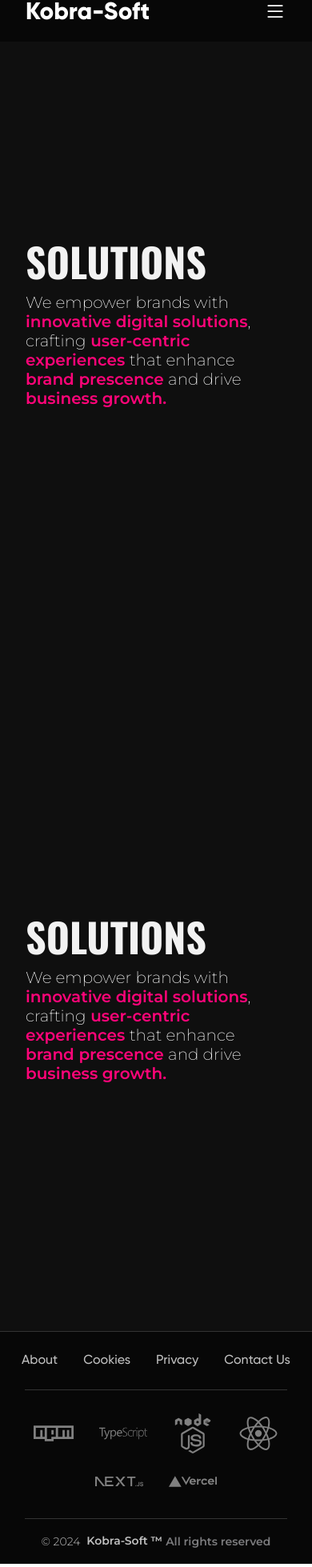
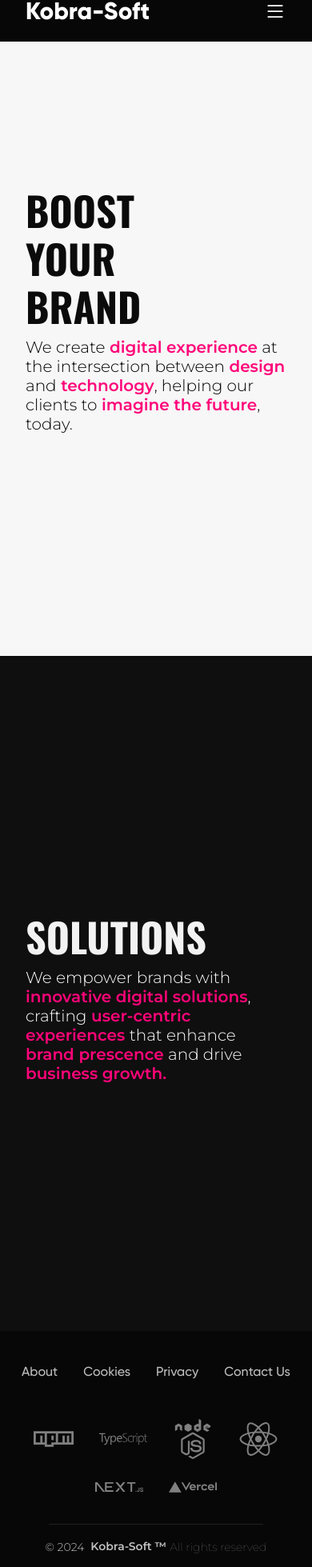
Before and after one commit to Kobra-soft/ks_profile_app, a Next.js app: page / in a window 390 px wide. Shown: the part 24-1983 px from the top of the page at 80% size. Built offline with nearby package versions, Linux system fonts and the light colour scheme.

Commit message:
Containers Content - ToScroll

```diff
--- a/app/globals.css
+++ b/app/globals.css
@@ -116,6 +116,13 @@ h2 {
   animation: colorChange 8s forwards infinite;
 }
 
+.h2a {
+  font-family: 'Oswald-Bold', sans-serif;
+  color: white;
+  line-height: 1.2;
+  animation: colorChange2 8s forwards infinite;
+}
+
 /* // PARAGRAPH FONT */
 h3 {
   font-family: 'Montserrat-VariableFont_wght', sans-serif;
@@ -181,7 +188,7 @@ footer {
 
 @keyframes colorChange2 {
   from {
-    color: #ffffff;
+    color: #cacaca;
   }
 
   to {
@@ -189,7 +196,7 @@ footer {
   }
 
   from {
-    color: #ffffff;
+    color: #cacaca;
   }
 
   to {
--- a/app/page.tsx
+++ b/app/page.tsx
@@ -103,22 +103,23 @@ export default function Home() {
       {/* // Container for the main content */}
       <div
         id="section1"
-        className="main_container_div pt-80
-      bg-[#0f0f0f] h-screen w-full px-8 lg:pl-[12.5rem]"
+        className="main_container_div pt-64
+      bg-[#f7f7f7] h-screen w-full px-8 lg:pl-[12.5rem]"
       >
-        <h2 className="text-[50px] md:text-[50px] lg:text-[120px] mb-2.5 cursor-pointer">
-          SOLUTIONS
+      <h2 className="h2a w-52 text-[50px] md:text-[50px] lg:text-[120px] mb-2.5 cursor-pointer">
+          BOOST YOUR BRAND
         </h2>
 
         <h3
-          className="text-[20px] md:text-[20px] lg:text-[33px] font-extralight text-[#ffffff]
+          className="text-[20px] md:text-[20px] lg:text-[33px] font-light text-[#000000]
         md:w-[60%]  xl:w-[45%]"
         >
-          We empower brands with{" "}
-          <span className="">innovative digital solutions</span>, crafting
-          <span className=""> user-centric experiences </span>
-          that enhance <span className="">brand prescence </span>and drive
-          <span className=""> business growth.</span>
+          We create
+          <span className=""> digital experience</span> at the intersection
+          between
+          <span className=""> design </span>
+          and<span className=""> technology</span>, helping our clients to
+          <span className=""> imagine the future</span>, today.
         </h3>
       </div>
 
@@ -150,11 +151,11 @@ export default function Home() {
         </h2>
 
         <h3
-          className="text-[20px] md:text-[20px] lg:text-[33px] font-extralight text-[#ffffff]
+          className="text-[20px] md:text-[20px] lg:text-[33px] font-light text-[#ffffff]
         md:w-[60%]  xl:w-[45%]"
         >
-          We empower brands with{" "}
-          <span className="">innovative digital solutions</span>, crafting
+          We empower brands with
+          <span className=""> innovative digital solutions</span>, crafting
           <span className=""> user-centric experiences </span>
           that enhance <span className="">brand prescence </span>and drive
           <span className=""> business growth.</span>
@@ -308,11 +309,11 @@ export default function Home() {
         py-0 w-full
         header-footer-background-colour
         block md:block xl:hidden
-        border-t border-[#333333]"
+       "
       >
-        <div className="flex flex-col justify-center items-center h-full pt-6">
+        <div className="flex flex-col justify-center items-center h-full pt-10">
           <div className="flex gap-8 items-center text-white/75">
-            <a href="#" className="hover:text-[#ff0479] hover-underline">
+            <a href="" className="hover:text-[#ff0479] hover-underline">
               About
             </a>
             <a href="#" className="hover:text-[#ff0479] hover-underline">
@@ -327,7 +328,8 @@ export default function Home() {
           </div>
 
           {/* Divider */}
-          <div className="w-11/12 border-b border-[#333333] pt-6 mb-6"></div>
+          {/* <div className="w-11/12 border-b border-[#222222] pt-4 mb-6"></div> */}
+          <div className=" border-b border-[#222222] pt-4 mb-6"></div>
 
           <div className="flex gap-8 items-center pt-0">
             <NpmLogo />
@@ -340,7 +342,7 @@ export default function Home() {
             <VercelLogo />
           </div>
 
-          <div className="w-11/12 border-b border-[#333333] pt-4 mb-4"></div>
+          <div className="w-9/12 border-b border-[#222222] pt-4 mb-4"></div>
 
           <div className="flex justify-center items-center">
             <div className="flex items-center cursor-default mb-4">
@@ -356,7 +358,7 @@ export default function Home() {
                   Kobra-Soft ™
                 </span>
               </a>
-              <span className=" text-[#7b7b7d] pl-1 cursor-default text-sm">
+              <span className="font-thin  text-[#7b7b7d] pl-1 cursor-default text-sm">
                 All rights reserved
               </span>
             </div>
```
